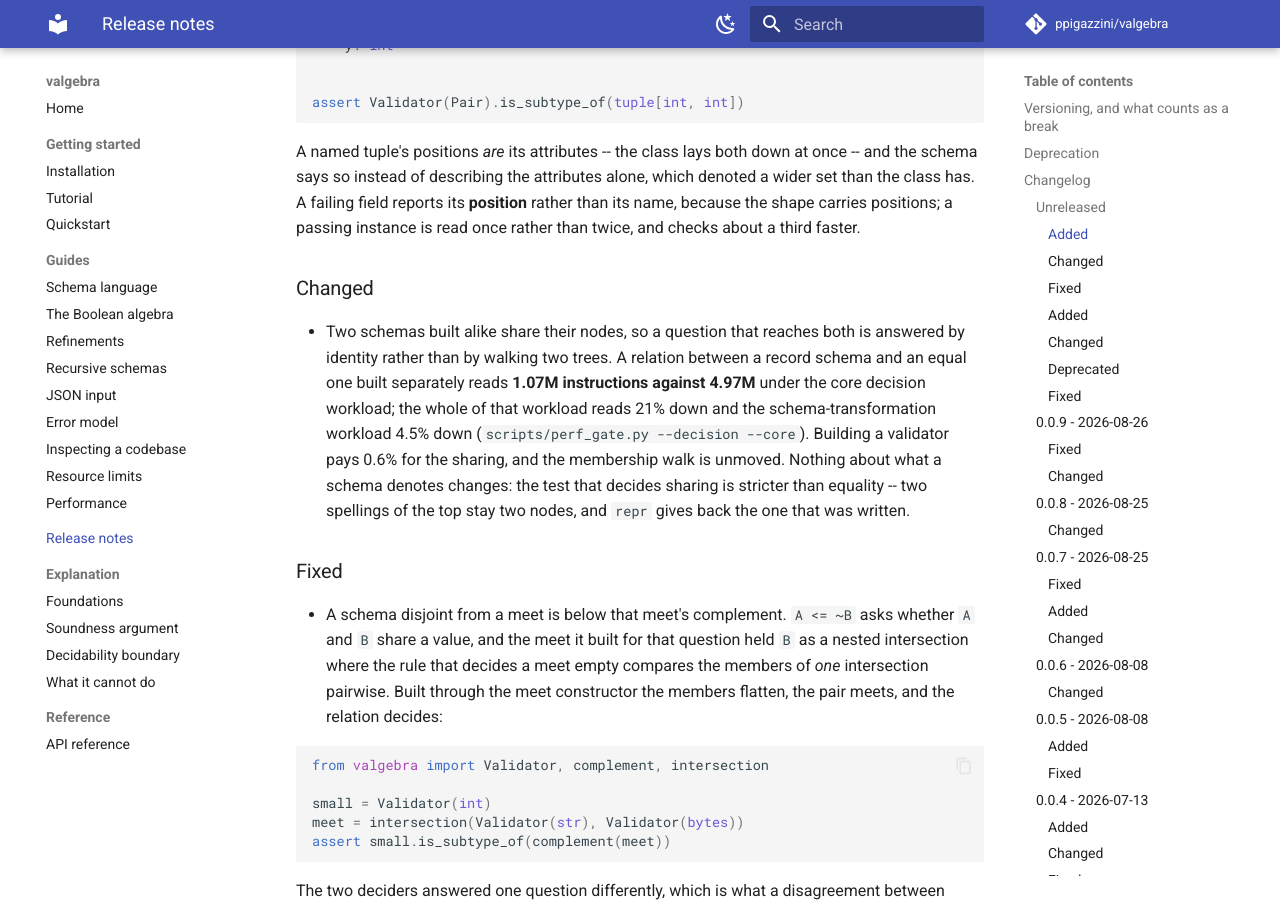
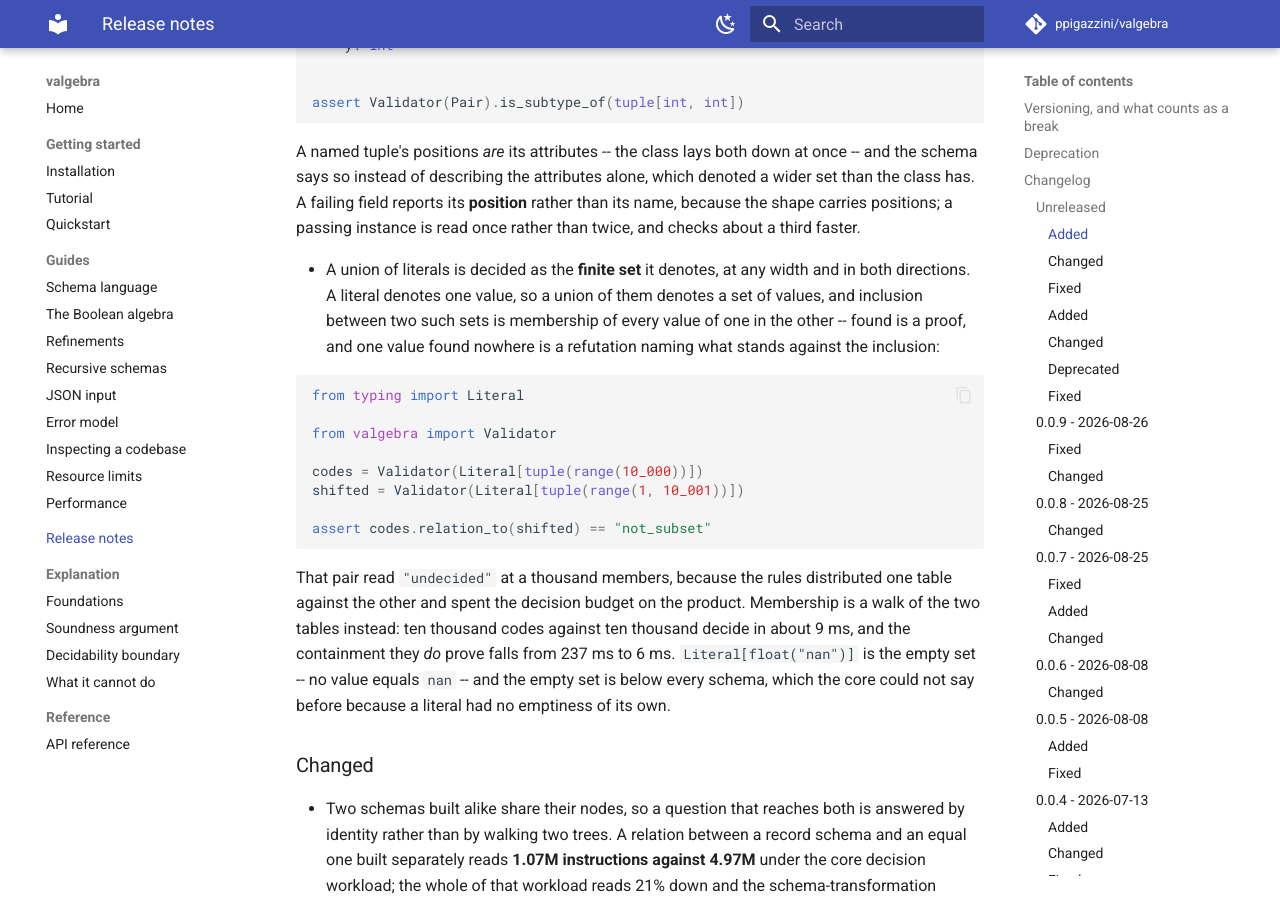
Before and after one commit to ppigazzini/valgebra, an MkDocs documentation site: the page built from docs/12-changelog.md, in a window 1280 px wide and 900 px high, scrolled down 1711 px. Built offline with MkDocs 1.6.1 and Material for MkDocs 9.7.7, drawn with Linux system fonts in a browser that asks for light colours; comment, search, counter and statistics services are not loaded.

Commit message:
docs: a table of literals is decided at any size
The decidability page described the shortcut a table takes as sharing:
a union whose branches are contained in the supertype's is settled by
containment, two schemas share their constants when one is built from
the other, and two written separately reach the ceiling above roughly a
thousand members. Two of those three sentences describe a tree that
pooled its constants by object rather than by value, and the third
describes a cost that was quadratic in what it decided.

What the pages say instead is what the rule does: a union of literals
denotes a finite set of values, inclusion between two of them is
membership, and membership is decided in both directions at any width,
however the two tables were written. The example is run by the doc
lane. The one shape the budget is for is the Boolean tower, where the
work is a product of the branches, and the page says that and stops.

The inspection page named a literal union of about a thousand members
as one of two places the boundary bites a script. It is one place fewer.

````diff
--- a/CHANGELOG.md
+++ b/CHANGELOG.md
@@ -103,6 +103,8 @@ answer of its own, or a repair to a change not yet released.
 - fix: a closed record is refuted by a key it does not declare -- internal
 - feat: a named tuple denotes the tuple its fields lay out
 - feat: a relation says whether it was refuted or undecided
+- fix: the binding shapes are measured with the interpreter's hash seed fixed -- internal
+- feat: a table of literals is decided as the set it denotes
 
 -->
 
@@ -149,6 +151,31 @@ answer of its own, or a repair to a change not yet released.
   **position** rather than its name, because the shape carries positions; a
   passing instance is read once rather than twice, and checks about a third
   faster.
+
+- A union of literals is decided as the **finite set** it denotes, at any width
+  and in both directions. A literal denotes one value, so a union of them
+  denotes a set of values, and inclusion between two such sets is membership of
+  every value of one in the other -- found is a proof, and one value found
+  nowhere is a refutation naming what stands against the inclusion:
+
+  ```python
+  from typing import Literal
+
+  from valgebra import Validator
+
+  codes = Validator(Literal[tuple(range(10_000))])
+  shifted = Validator(Literal[tuple(range(1, 10_001))])
+
+  assert codes.relation_to(shifted) == "not_subset"
+  ```
+
+  That pair read `"undecided"` at a thousand members, because the rules
+  distributed one table against the other and spent the decision budget on the
+  product. Membership is a walk of the two tables instead: ten thousand codes
+  against ten thousand decide in about 9 ms, and the containment they *do*
+  prove falls from 237 ms to 6 ms. `Literal[float("nan")]` is the empty set --
+  no value equals `nan` -- and the empty set is below every schema, which the
+  core could not say before because a literal had no emptiness of its own.
 
 ### Changed
 
--- a/docs/15-decidability.md
+++ b/docs/15-decidability.md
@@ -409,17 +409,39 @@ distributes over both sides of a union, so relating two unions can cost the
 product of their member counts, and a Boolean combination nested past a handful
 of levels demands work exponential in its depth.
 
-One shortcut avoids the product, and it is worth knowing exactly what reaches it:
-a union whose branches are *contained* in the supertype's is settled by
-containment, and containment is structural equality over one validator's
-constants. Two schemas share those when one is built from the other — a table
-widened by a member, `union(codes, Validator("extra"))` — and not when both are
-written out. So a table widened in place is decided at any size, while two tables
-written separately, as a codebase with the same schema in two modules has them,
-distribute against each other and reach the ceiling above roughly a thousand
-members each. Both sizes are on the ledger.
+One shape avoids the product entirely, and it is the one a contract writes most:
+a union of nothing but **literals**. A literal denotes a singleton, so such a
+union denotes a *finite set of values*, and inclusion between two finite sets is
+membership of every value of one in the other. That is decided by lookup rather
+than by distribution, and it is exact in both directions — every value found is
+a proof, and one value found nowhere is a refutation, since it is in the subject
+and outside the other schema. Two tables of ten thousand codes each are decided
+in a few milliseconds, in either direction, whether they were written out
+separately or one was built from the other:
 
-So a `False` on a wide literal union or a deep Boolean tower may mean "not proven
+```python
+from typing import Literal
+
+from valgebra import Validator
+
+codes = Validator(Literal[tuple(range(10_000))])
+wider = Validator(Literal[tuple(range(10_001))])
+shifted = Validator(Literal[tuple(range(1, 10_001))])
+
+assert codes.relation_to(wider) == "subset"
+assert codes.relation_to(shifted) == "not_subset"  # 0 is in one and not the other
+```
+
+The refutation is the bindings' to give: two constants at two pool positions are
+two *values* only where their type's equality can be trusted, and a constant
+that does not equal itself — `float("nan")` — denotes no value at all, so
+`Literal[float("nan")]` is the empty set and is below everything. Where the
+equality cannot be trusted, the relation stays undecided rather than guessing.
+
+What is left under the budget is the Boolean tower: a deeply nested combination
+of unions, meets and complements, where subtyping distributes over both sides
+and the work is a product of the branches. A `False` there may mean "not proven
 within the bound" rather than "not a subtype"; on anything else it means the
 relation is outside the decided fragment above. The bound is the price of a
-procedure with no memo, and removing it is the interning work the theory names.
+procedure with no memo over its goals, and writing one is the work the theory
+names.
````
Also changed, not shown: docs/09-inspection.md (+4 -2 lines).
